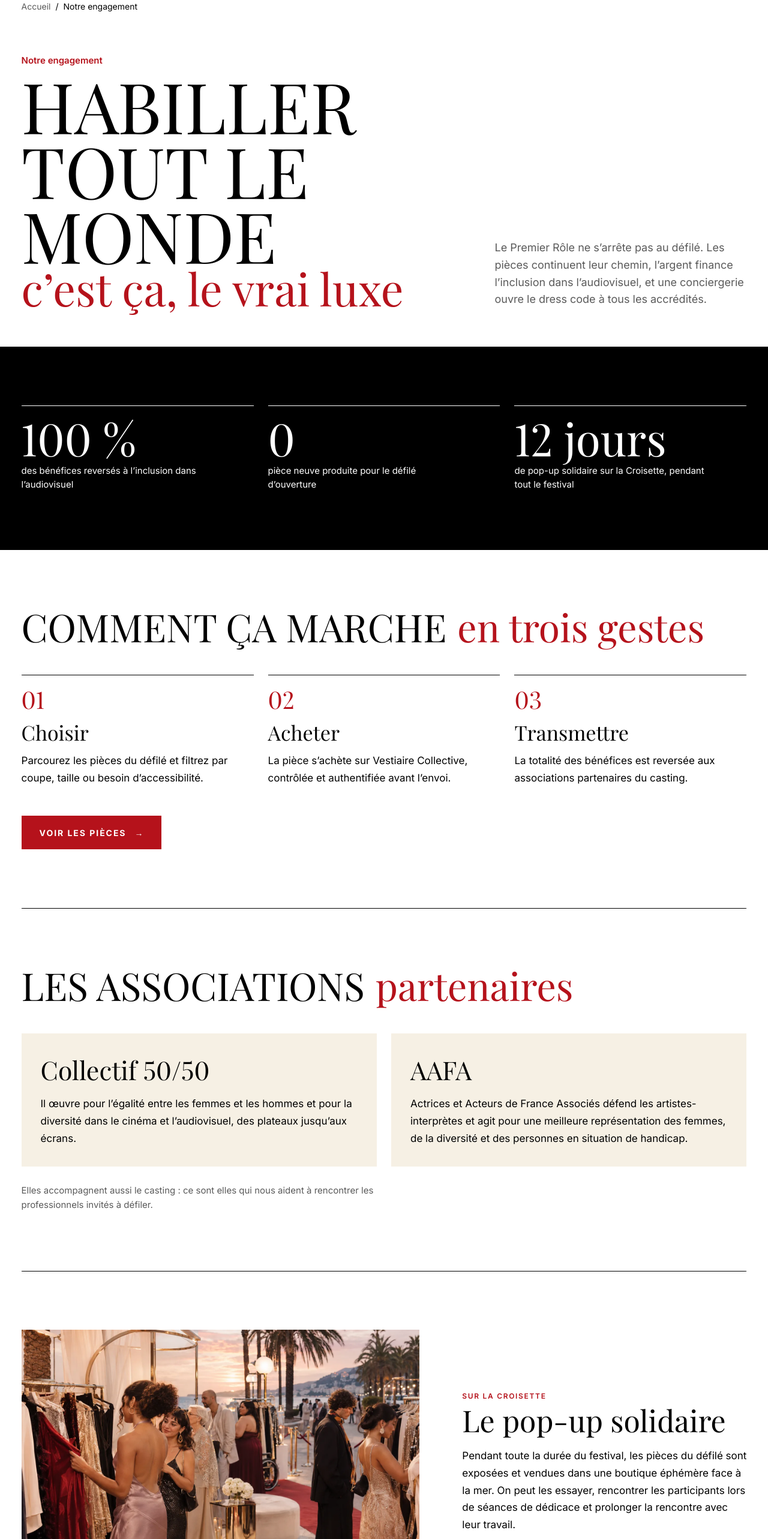
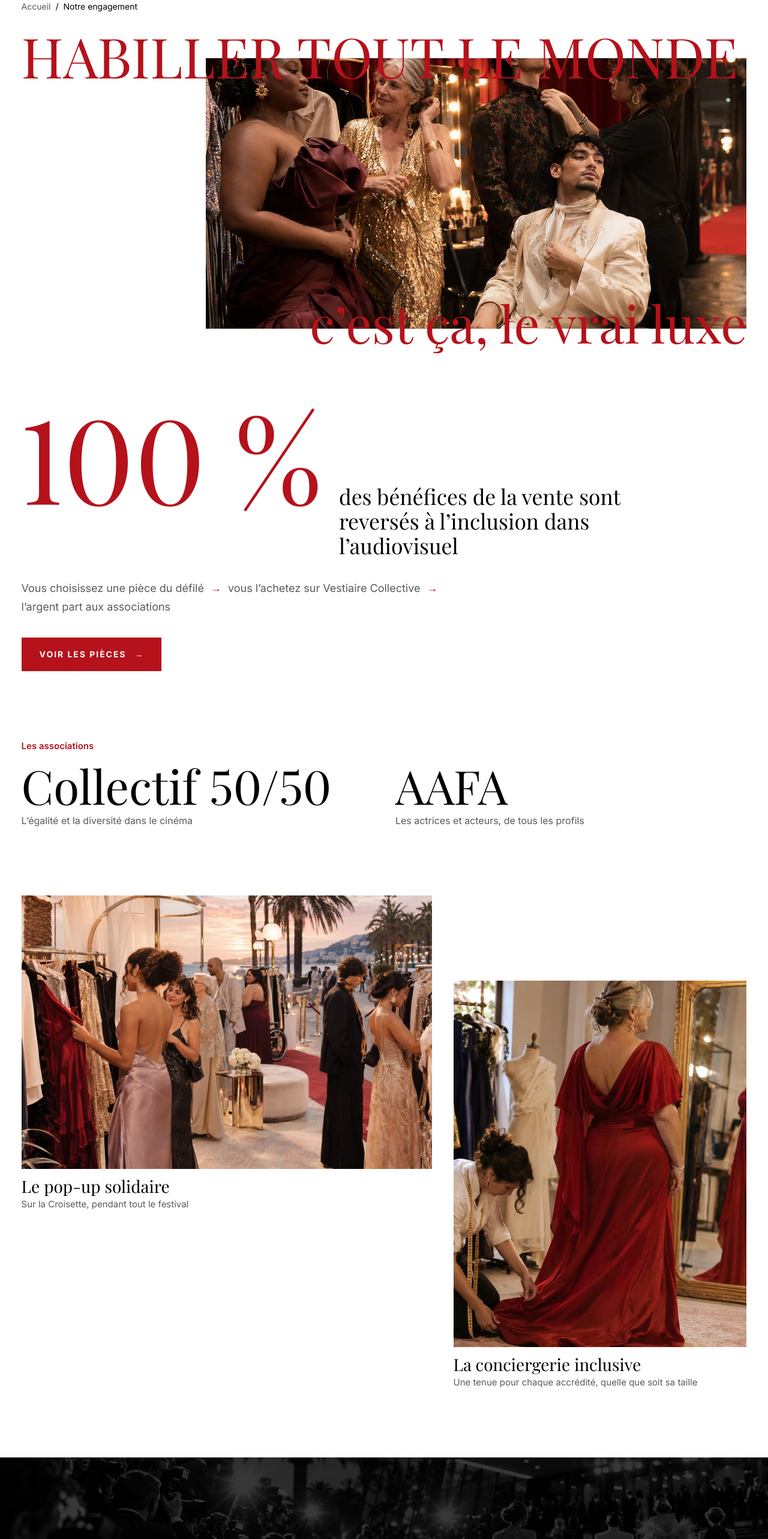
Before and after one commit to ClementB223/SAE3, a React (Vite) app: page /engagement in a window 1280 px wide. Shown: the part 100-2666 px from the top of the page at 60% size. Built offline with nearby package versions, Linux system fonts and the light colour scheme; a web font is replaced by a local one.

Commit message:
Page engagement

```diff
--- a/src/pages/Engagement.css
+++ b/src/pages/Engagement.css
@@ -1,118 +1,198 @@
-.gestes {
-  display: grid;
-  grid-template-columns: repeat(3, minmax(0, 1fr));
-  gap: 24px;
+.engage-une {
+  display: flex;
+  flex-direction: column;
+  padding-bottom: calc(110 * var(--u));
+}
+
+.engage-une__titre {
+  display: contents;
+  font-weight: 400;
+}
+
+.engage-une__ligne1,
+.engage-une__ligne2 {
+  position: relative;
+  z-index: 1;
+  display: block;
+  font-family: var(--police-titre);
+  color: var(--rouge);
+  white-space: nowrap;
+}
+
+.engage-une__ligne1 {
+  order: 1;
+  margin-top: calc(12 * var(--u));
+  font-size: calc(104 * var(--u));
+  line-height: 0.88;
+  text-transform: uppercase;
+}
+
+.engage-une__photo {
+  order: 2;
+  display: block;
+  align-self: flex-end;
+  width: calc(1014 * var(--u));
+  aspect-ratio: 16 / 8;
+  margin-top: calc(-40 * var(--u));
+  object-fit: cover;
+}
+
+.engage-une__ligne2 {
+  order: 3;
+  margin-top: calc(-60 * var(--u));
+  font-size: calc(96 * var(--u));
+  line-height: 1;
+  text-align: right;
+}
+
+.argent {
+  display: flex;
+  flex-direction: column;
+  align-items: flex-start;
+  gap: calc(40 * var(--u));
+  max-width: 1060px;
+  padding: 0 0 calc(130 * var(--u));
+}
+
+.argent__titre {
+  display: flex;
+  flex-wrap: wrap;
+  align-items: baseline;
+  gap: 0 calc(32 * var(--u));
   margin: 0;
+  font-weight: 400;
+}
+
+.argent__chiffre {
+  font-family: var(--police-titre);
+  font-size: clamp(96px, calc(220 * var(--u)), 220px);
+  line-height: 0.85;
+  color: var(--rouge);
+}
+
+.argent__phrase {
+  flex: 1;
+  min-width: 260px;
+  font-family: var(--police-titre);
+  font-size: clamp(26px, calc(40 * var(--u)), 40px);
+  line-height: 1.15;
+}
+
+.argent__parcours {
+  max-width: 760px;
+  margin: 0;
+  font-size: 18px;
+  line-height: 1.7;
+  color: var(--noir-doux);
+}
+
+.argent__parcours span {
+  margin: 0 6px;
+  color: var(--rouge);
+}
+
+.assos {
+  padding-bottom: calc(130 * var(--u));
+}
+
+.assos__liste {
+  display: flex;
+  flex-wrap: wrap;
+  gap: 24px calc(120 * var(--u));
+  margin: 18px 0 0;
   padding: 0;
   list-style: none;
 }
 
-.geste {
-  padding-top: 20px;
-  border-top: 1px solid var(--noir);
+.assos__liste li {
+  display: flex;
+  flex-direction: column;
+  gap: 8px;
 }
 
-.geste__numero {
+.assos__nom {
   font-family: var(--police-titre);
-  font-size: 40px;
+  font-size: clamp(48px, calc(88 * var(--u)), 88px);
   line-height: 1;
-  color: var(--rouge);
 }
 
-.geste__titre {
-  margin: 12px 0 10px;
-  font-family: var(--police-titre);
-  font-weight: 400;
-  font-size: 34px;
-}
-
-.associations {
-  display: grid;
-  grid-template-columns: repeat(2, minmax(0, 1fr));
-  gap: 24px;
-}
-
-.association {
-  padding: 32px;
-  background: var(--or-voile);
-}
-
-.association__nom {
-  margin: 0 0 14px;
-  font-family: var(--police-titre);
-  font-weight: 400;
-  font-size: clamp(32px, calc(48 * var(--u)), 48px);
-}
-
-.engagement__precision {
-  max-width: 640px;
-  margin: 28px 0 0;
-  font-size: 15px;
-  line-height: 1.6;
+.assos__texte {
+  font-size: 16px;
   color: var(--noir-doux);
 }
 
-.bloc-image {
+.diptyque {
   display: grid;
   grid-template-columns: minmax(0, 7fr) minmax(0, 5fr);
-  gap: 40px calc(80 * var(--u));
-  align-items: center;
+  gap: calc(40 * var(--u));
+  align-items: start;
+  padding-bottom: calc(130 * var(--u));
 }
 
-.bloc-image--inverse .bloc-image__photo {
-  order: 2;
+.diptyque__volet {
+  margin: 0;
 }
 
-.bloc-image__photo {
+.diptyque__volet--decale {
+  margin-top: calc(160 * var(--u));
+}
+
+.diptyque__volet img {
   display: block;
   width: 100%;
-  height: auto;
   aspect-ratio: 3 / 2;
   object-fit: cover;
 }
 
-.bloc-image__titre {
-  margin: 0 0 20px;
-  font-family: var(--police-titre);
-  font-weight: 400;
-  font-size: clamp(36px, calc(56 * var(--u)), 56px);
-  line-height: 1;
+.diptyque__volet--decale img {
+  aspect-ratio: 4 / 5;
 }
 
-.engagement__final {
+.diptyque__volet figcaption {
   display: flex;
   flex-direction: column;
-  align-items: center;
-  gap: 36px;
-  text-align: center;
+  gap: 4px;
+  margin-top: 14px;
 }
 
-.engagement__final .citation {
-  font-size: clamp(36px, calc(72 * var(--u)), 72px);
+.diptyque__titre {
+  font-family: var(--police-titre);
+  font-size: 28px;
+  line-height: 1.1;
 }
 
-.bouton--clair {
-  background: var(--blanc);
-  color: var(--rouge);
+.diptyque__texte {
+  font-size: 15px;
+  color: var(--noir-doux);
 }
 
-.bouton--clair:hover {
-  background: var(--noir);
-  color: var(--blanc);
-}
-
-@media (max-width: 900px) {
-  .gestes,
-  .associations,
-  .bloc-image {
-    grid-template-columns: minmax(0, 1fr);
+@media (max-width: 720px) {
+  .engage-une__ligne1,
+  .engage-une__ligne2 {
+    white-space: normal;
   }
 
-  .bloc-image--inverse .bloc-image__photo {
-    order: 0;
+  .engage-une__ligne1 {
+    font-size: 13vw;
   }
 
-  .association {
-    padding: 24px;
+  .engage-une__photo {
+    width: 100%;
+    margin-top: 16px;
+  }
+
+  .engage-une__ligne2 {
+    margin-top: -0.35em;
+    font-size: 10vw;
+    text-align: right;
+  }
+
+  .diptyque {
+    grid-template-columns: minmax(0, 1fr);
+    gap: 40px;
+  }
+
+  .diptyque__volet--decale {
+    margin-top: 0;
   }
 }
--- a/src/pages/Engagement.jsx
+++ b/src/pages/Engagement.jsx
@@ -3,28 +3,8 @@ import { images } from '../images.js'
 import './pages.css'
 import './Engagement.css'
 
-const etapes = [
-  ['Choisir', 'Parcourez les pièces du défilé et filtrez par coupe, taille ou besoin d’accessibilité.'],
-  ['Acheter', 'La pièce s’achète sur Vestiaire Collective, contrôlée et authentifiée avant l’envoi.'],
-  ['Transmettre', 'La totalité des bénéfices est reversée aux associations partenaires du casting.'],
-]
-
-const associations = [
-  {
-    nom: 'Collectif 50/50',
-    texte:
-      'Il œuvre pour l’égalité entre les femmes et les hommes et pour la diversité dans le cinéma et l’audiovisuel, des plateaux jusqu’aux écrans.',
-  },
-  {
-    nom: 'AAFA',
-    texte:
-      'Actrices et Acteurs de France Associés défend les artistes-interprètes et agit pour une meilleure représentation des femmes, de la diversité et des personnes en situation de handicap.',
-  },
-]
-
 export default function Engagement() {
   return (
-    <>
     <div className="page">
       <ol className="fil" aria-label="Fil d’Ariane">
         <li>
@@ -33,127 +13,61 @@ export default function Engagement() {
         <li aria-current="page">Notre engagement</li>
       </ol>
 
-        <header className="entete-page">
-          <div>
-            <p className="rubrique">Notre engagement</p>
-            <h1 className="entete-page__titre anim-titre">
-              <span className="entete-page__ligne">Habiller tout le monde</span>
-              <span className="entete-page__accent">c’est ça, le vrai luxe</span>
+      <section className="engage-une" aria-labelledby="engage-titre">
+        <h1 className="engage-une__titre" id="engage-titre">
+          <span className="engage-une__ligne1">Habiller tout le monde</span>
+          <em className="engage-une__ligne2">c’est ça, le vrai luxe</em>
         </h1>
-          </div>
-          <p className="entete-page__chapeau">
-            Le Premier Rôle ne s’arrête pas au défilé. Les pièces continuent leur chemin, l’argent finance l’inclusion dans
-            l’audiovisuel, et une conciergerie ouvre le dress code à tous les accrédités.
+        <img className="engage-une__photo" src={images.coulisses} alt="Des participants de tous les âges et de toutes les morphologies se préparent en coulisses." />
+      </section>
+
+      <section className="argent" id="acheter" aria-labelledby="argent-titre">
+        <h2 className="argent__titre" id="argent-titre">
+          <span className="argent__chiffre">100 %</span>
+          <span className="argent__phrase">des bénéfices de la vente sont reversés à l’inclusion dans l’audiovisuel</span>
+        </h2>
+        <p className="argent__parcours">
+          Vous choisissez une pièce du défilé <span aria-hidden="true">→</span> vous l’achetez sur Vestiaire Collective{' '}
+          <span aria-hidden="true">→</span> l’argent part aux associations
         </p>
-        </header>
-      </div>
-
-      <div className="page-pleine">
-        <section className="page-section page-section--noir" aria-label="En chiffres">
-          <ul className="chiffres">
-            <li>
-              <span className="chiffres__valeur">100 %</span>
-              <span className="chiffres__texte">des bénéfices reversés à l’inclusion dans l’audiovisuel</span>
-            </li>
-            <li>
-              <span className="chiffres__valeur">0</span>
-              <span className="chiffres__texte">pièce neuve produite pour le défilé d’ouverture</span>
-            </li>
-            <li>
-              <span className="chiffres__valeur">12 jours</span>
-              <span className="chiffres__texte">de pop-up solidaire sur la Croisette, pendant tout le festival</span>
-            </li>
-          </ul>
-        </section>
-      </div>
-
-      <div className="page">
-        <section className="page-section" id="acheter" aria-labelledby="acheter-titre">
-          <h2 className="titre-section anim-titre" id="acheter-titre">
-            <span>Comment ça marche</span> <em>en trois gestes</em>
-          </h2>
-          <ol className="gestes">
-            {etapes.map(([titre, texte], i) => (
-              <li className="geste" key={titre}>
-                <span className="geste__numero">0{i + 1}</span>
-                <h3 className="geste__titre">{titre}</h3>
-                <p className="texte-courant">{texte}</p>
-              </li>
-            ))}
-          </ol>
-          <div className="actions actions--espace">
         <Link className="bouton" to="/pieces">
           <span className="bouton__libelle">Voir les pièces</span>
           <span aria-hidden="true">→</span>
         </Link>
-          </div>
       </section>
 
-        <section className="page-section page-section--filet" id="associations" aria-labelledby="associations-titre">
-          <h2 className="titre-section anim-titre" id="associations-titre">
-            <span>Les associations</span> <em>partenaires</em>
-          </h2>
-          <div className="associations">
-            {associations.map((a) => (
-              <article className="association" key={a.nom}>
-                <h3 className="association__nom">{a.nom}</h3>
-                <p className="texte-courant">{a.texte}</p>
-              </article>
-            ))}
-          </div>
-          <p className="engagement__precision">
-            Elles accompagnent aussi le casting : ce sont elles qui nous aident à rencontrer les professionnels invités à défiler.
+      <section className="assos" id="associations" aria-labelledby="assos-titre">
+        <p className="rubrique" id="assos-titre">
+          Les associations
         </p>
+        <ul className="assos__liste">
+          <li>
+            <span className="assos__nom">Collectif 50/50</span>
+            <span className="assos__texte">L’égalité et la diversité dans le cinéma</span>
+          </li>
+          <li>
+            <span className="assos__nom">AAFA</span>
+            <span className="assos__texte">Les actrices et acteurs, de tous les profils</span>
+          </li>
+        </ul>
       </section>
 
-        <section className="page-section page-section--filet bloc-image" aria-labelledby="popup-titre">
-          <img className="bloc-image__photo anim-photo" src={images.popUp} alt="Le pop-up solidaire sur la Croisette, au coucher du soleil." loading="lazy" />
-          <div className="bloc-image__texte">
-            <p className="rubrique-petite">Sur la Croisette</p>
-            <h2 className="bloc-image__titre anim-titre" id="popup-titre">
-              Le pop-up solidaire
-            </h2>
-            <p className="texte-courant">
-              Pendant toute la durée du festival, les pièces du défilé sont exposées et vendues dans une boutique éphémère face à
-              la mer. On peut les essayer, rencontrer les participants lors de séances de dédicace et prolonger la rencontre avec
-              leur travail.
-            </p>
-          </div>
-        </section>
-
-        <section className="page-section page-section--filet bloc-image bloc-image--inverse" id="conciergerie" aria-labelledby="conciergerie-titre">
-          <img className="bloc-image__photo anim-photo" src={images.essayage} alt="Une couturière ajuste l’ourlet d’une robe rouge pendant un essayage." loading="lazy" />
-          <div className="bloc-image__texte">
-            <p className="rubrique-petite">Pour les accrédités</p>
-            <h2 className="bloc-image__titre anim-titre" id="conciergerie-titre">
-              La conciergerie inclusive
-            </h2>
-            <p className="texte-courant">
-              Les maisons ne prêtent que des prototypes en taille 34 ou 36. La conciergerie, elle, habille tous les talents
-              accrédités, sans distinction de morphologie, d’âge, de notoriété ou de handicap : sélection dans le catalogue de
-              seconde main, essayages et retouches sur place.
-            </p>
-            <p className="texte-courant">
-              Aucune équipe de film ne doit renoncer à monter les marches faute de tenue.
-            </p>
-          </div>
+      <section className="diptyque" id="conciergerie" aria-label="Sur la Croisette">
+        <figure className="diptyque__volet">
+          <img className="anim-photo" src={images.popUp} alt="" loading="lazy" />
+          <figcaption>
+            <span className="diptyque__titre">Le pop-up solidaire</span>
+            <span className="diptyque__texte">Sur la Croisette, pendant tout le festival</span>
+          </figcaption>
+        </figure>
+        <figure className="diptyque__volet diptyque__volet--decale">
+          <img className="anim-photo" src={images.essayage} alt="" loading="lazy" />
+          <figcaption>
+            <span className="diptyque__titre">La conciergerie inclusive</span>
+            <span className="diptyque__texte">Une tenue pour chaque accrédité, quelle que soit sa taille</span>
+          </figcaption>
+        </figure>
       </section>
     </div>
-
-      <div className="page-pleine">
-        <section className="page-section page-section--rouge engagement__final" aria-label="Signature">
-          <p className="citation">Second-hand is the new Haute Couture</p>
-          <div className="actions">
-            <Link className="bouton bouton--clair" to="/le-casting">
-              <span className="bouton__libelle">Rencontrer le casting</span>
-              <span aria-hidden="true">→</span>
-            </Link>
-            <Link className="lien lien--clair" to="/le-projet">
-              Lire le projet
-            </Link>
-          </div>
-        </section>
-      </div>
-    </>
   )
 }
```
Lines whose indentation alone changed are shown as unchanged.
